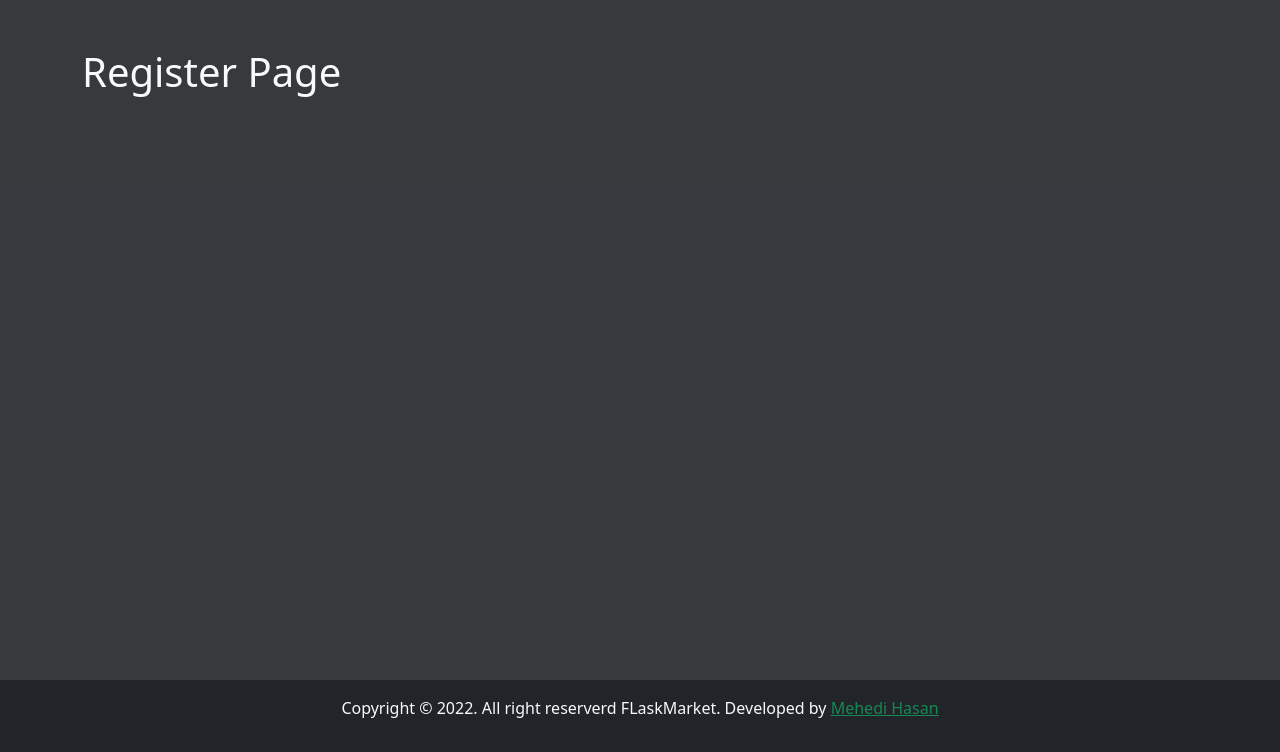
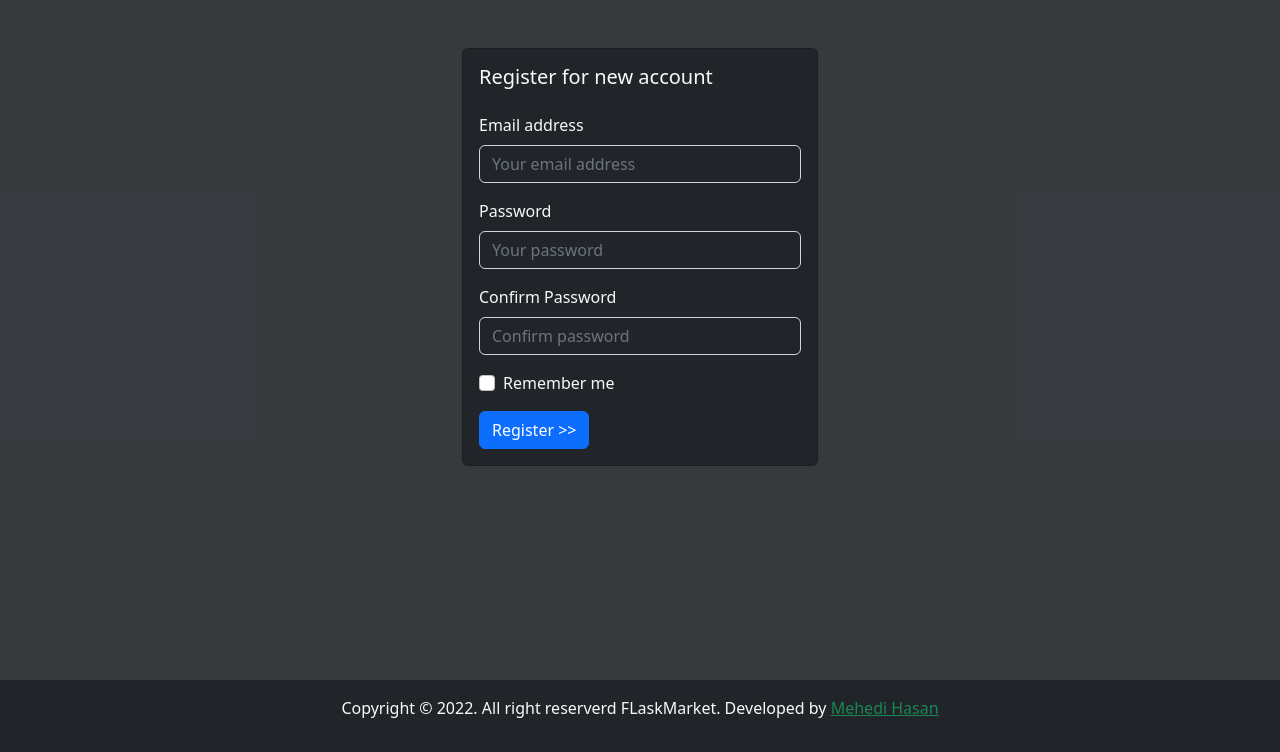
Before and after one commit to ProMehedi/flaskMarket, a Flask app: page /register in a window 1280 px wide. Shown: the part 68-820 px from the top of the page. Run offline with Flask 2, Linux system fonts and the light colour scheme.

Commit message:
Create Register Page

```diff
--- a/website/templates/register.html
+++ b/website/templates/register.html
@@ -1,6 +1,36 @@
 {% extends 'base.html' %}
-{% block title %}Register{% endblock %}
+{% block title %}Login{% endblock %}
 
 {% block content %}
-<h1>Register Page</h1>
+<div class="row justify-content-center">
+    <div class="col-md-5 col-lg-4">
+        <div class="card bg-dark">
+            <div class="card-body">
+                <h5 class="card-title mb-4">Register for new account</h5>
+                <form>
+                    <div class="mb-3">
+                        <label for="email" class="form-label">Email address</label>
+                        <input type="email" class="form-control bg-dark text-light" id="email"
+                            placeholder="Your email address">
+                    </div>
+                    <div class="mb-3">
+                        <label for="password" class="form-label">Password</label>
+                        <input type="password" class="form-control bg-dark text-light" id="password"
+                            placeholder="Your password">
+                    </div>
+                    <div class="mb-3">
+                        <label for="cpassword" class="form-label">Confirm Password</label>
+                        <input type="password" class="form-control bg-dark text-light" id="cpassword"
+                            placeholder="Confirm password">
+                    </div>
+                    <div class="mb-3 form-check">
+                        <input type="checkbox" class="form-check-input" id="exampleCheck1">
+                        <label class="form-check-label" for="exampleCheck1">Remember me</label>
+                    </div>
+                    <button type="submit" class="btn btn-primary">Register >></button>
+                </form>
+            </div>
+        </div>
+    </div>
+</div>
 {% endblock %}
```
